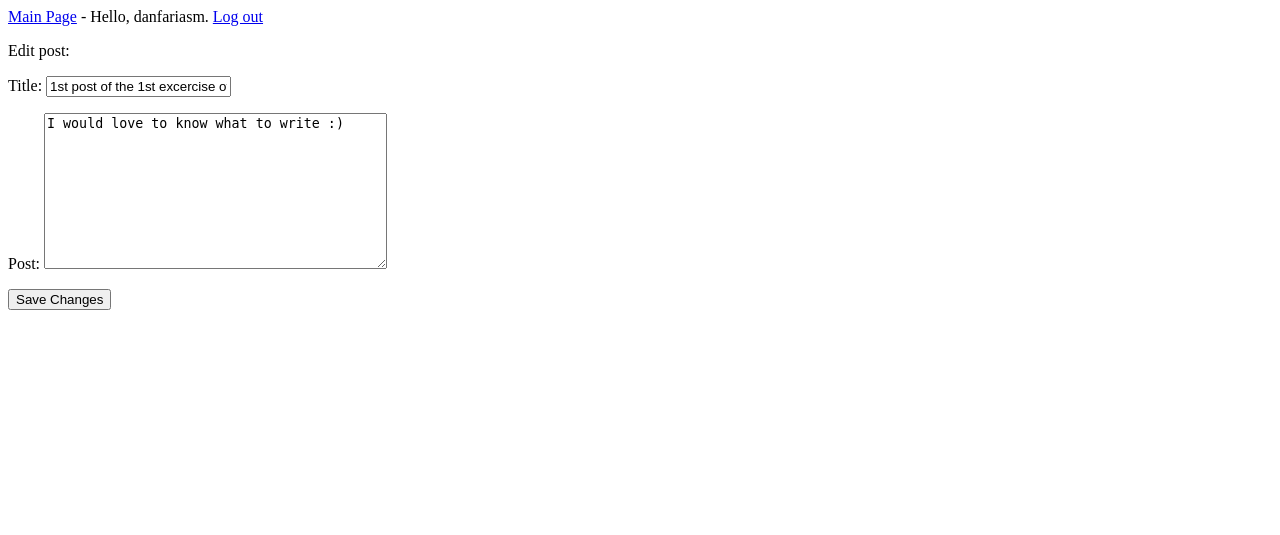
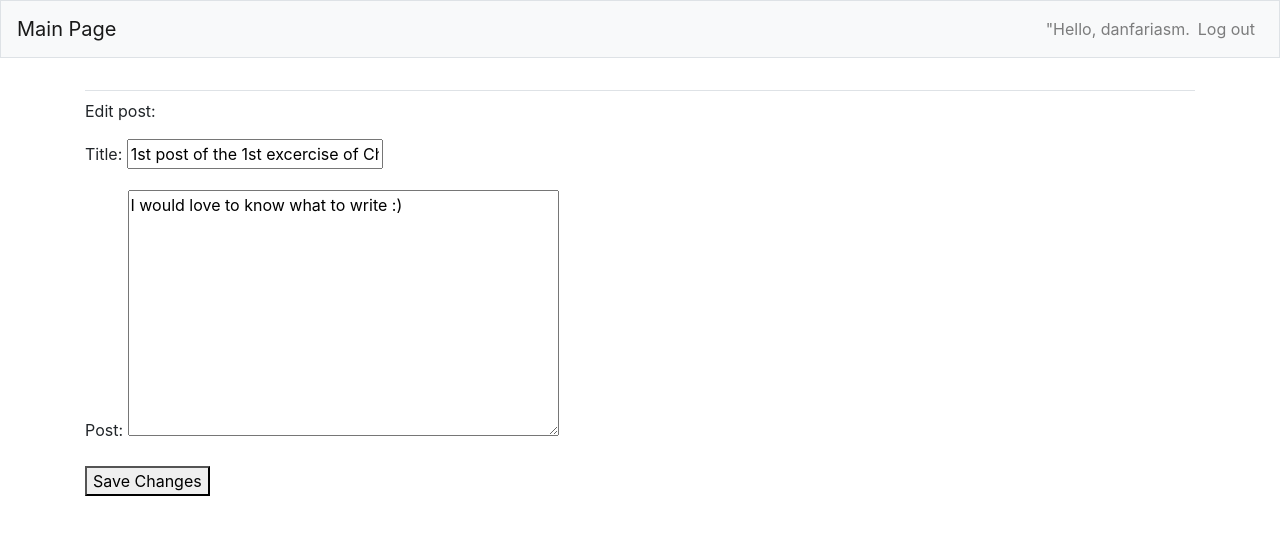
Before and after one commit to DanFariasM/python_crash_course_exercises, a Django app: page /edit_post/1/ in a window 1280 px wide. Shown: the top 535 px of the page. Run offline with Django 4.2, Linux system fonts and the light colour scheme; a user stored in the database is signed in; data comes from the database, SQL or seed files in the repository; some libraries are stand-ins or nearby versions.

Commit message:
Installed bootstrap and styled the base template for the Blogs app.

```diff
--- a/chapter_19_exercises/ex_19_1_blog/blog/settings.py
+++ b/chapter_19_exercises/ex_19_1_blog/blog/settings.py
@@ -34,6 +34,9 @@ INSTALLED_APPS = [
     # My apps
     'blogs',
     'users',
+
+    # Third party apps.
+    'bootstrap4',
 
     # Default Django apps
     'django.contrib.admin',
--- a/chapter_19_exercises/ex_19_1_blog/blogs/templates/blogs/base.html
+++ b/chapter_19_exercises/ex_19_1_blog/blogs/templates/blogs/base.html
@@ -1,14 +1,57 @@
-<p>
+{% load bootstrap4 %}
 
-    <a href="{% url 'blogs:index' %}">Main Page</a> -
+<!doctype html>
+<html lang="en">
+<head>
+    <meta charset="utf-8">
+    <meta name="viewport" content="width=device-width, initial-scale=1,
+        shrink-to-fit=no">
+    <title>Blog</title>
 
-    {% if user.is_authenticated %}
-        Hello, {{ user.username }}.
-        <a href="{% url 'users:logout' %}"> Log out</a>
-    {% else %}
-        <a href="{% url 'users:register' %}">Register</a> -
-        <a href="{% url 'users:login' %}">Log in</a>
-    {% endif %}
-</p>
+    {% bootstrap_css %}
+    {% bootstrap_javascript jquery="full" %}
 
-{% block content %}{% endblock content %}
+</head>
+<body>
+
+    <nav class="navbar navbar-expand-md navbar-light bg-light mb-4 border">
+
+        <a class="navbar-brand" href="{% url 'blogs:index'%}">Main Page</a>
+
+        <button class="navbar-toggler" type="button" data-toggle="collapse"
+                data-target="#navbarCollapse" aria-controls="navbarCollapse"
+                aria-expanded="false" aria-label="Toggle navigation">
+            <span class="navbar-toggler-icon"></span></button>
+        <div class="collapse navbar-collapse" id="navbarCollapse">
+            <ul class="navbar-nav ml-auto">
+                {% if user.is_authenticated %}
+                    <li class="nav-item">
+                        <span class="navbar-text">"Hello, {{ user.username }}.</span>
+                    </li>
+                    <li class="nav-item">
+                        <a class="nav-link" href="{% url 'users:logout' %}">Log out</a>
+                    </li>
+                {% else %}
+                    <li class="nav-item">
+                        <a class="nav-link" href="{% url 'users:register' %}">Register</a>
+                    </li>
+                    <li class="nav-item">
+                        <a class="nav-link" href="{% url 'users:login' %}">Log in</a>
+                    </li>
+                {% endif %}
+            </ul>
+        </div>
+    </nav>
+
+    <main role="main" class="container">
+        <div class="pb-2 mb-2 border-bottom">
+            {% block page_header %}{% endblock page_header %}
+        </div>
+        <div>
+            {% block content %}{% endblock content %}
+        </div>
+    </main>
+
+</body>
+
+</html>
```
